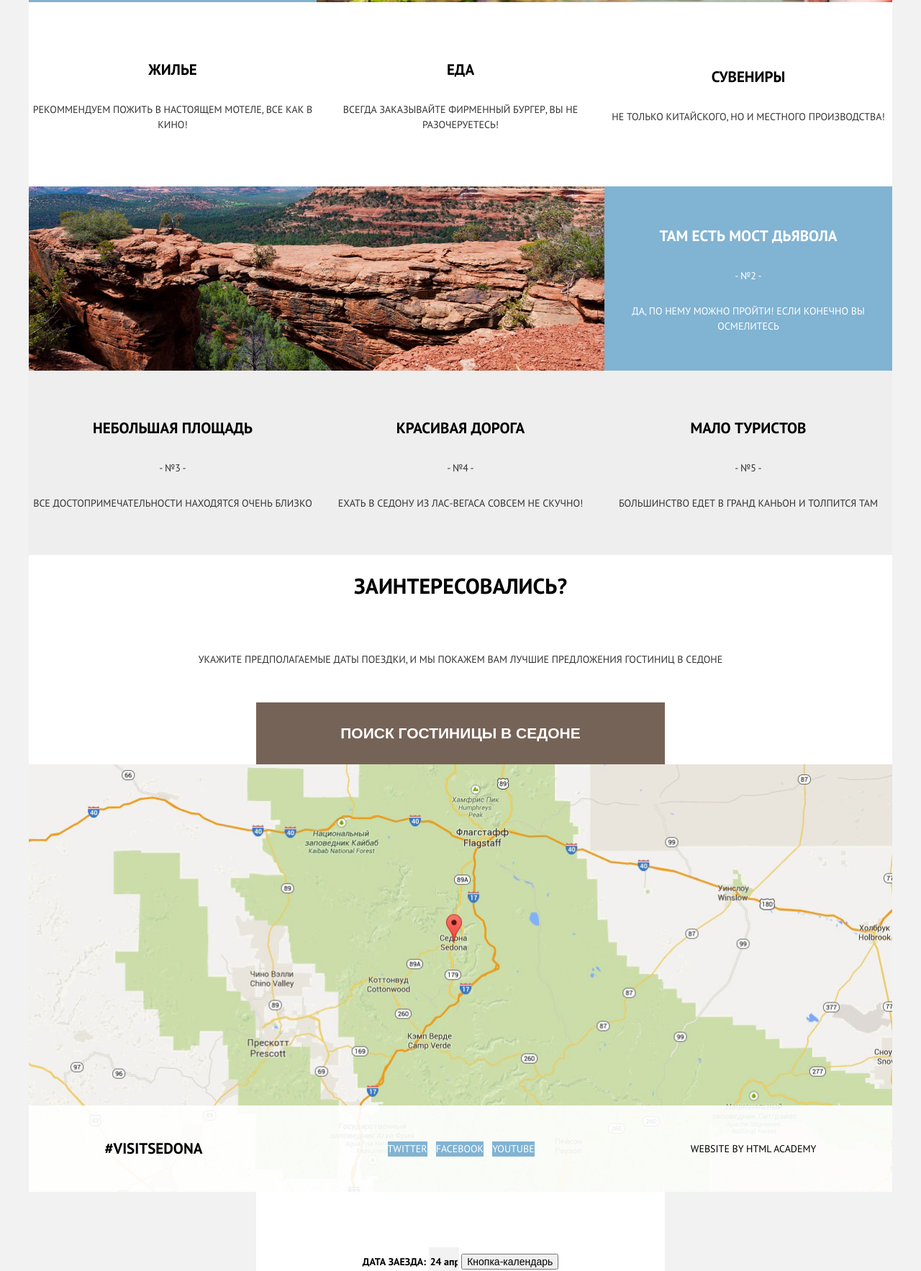
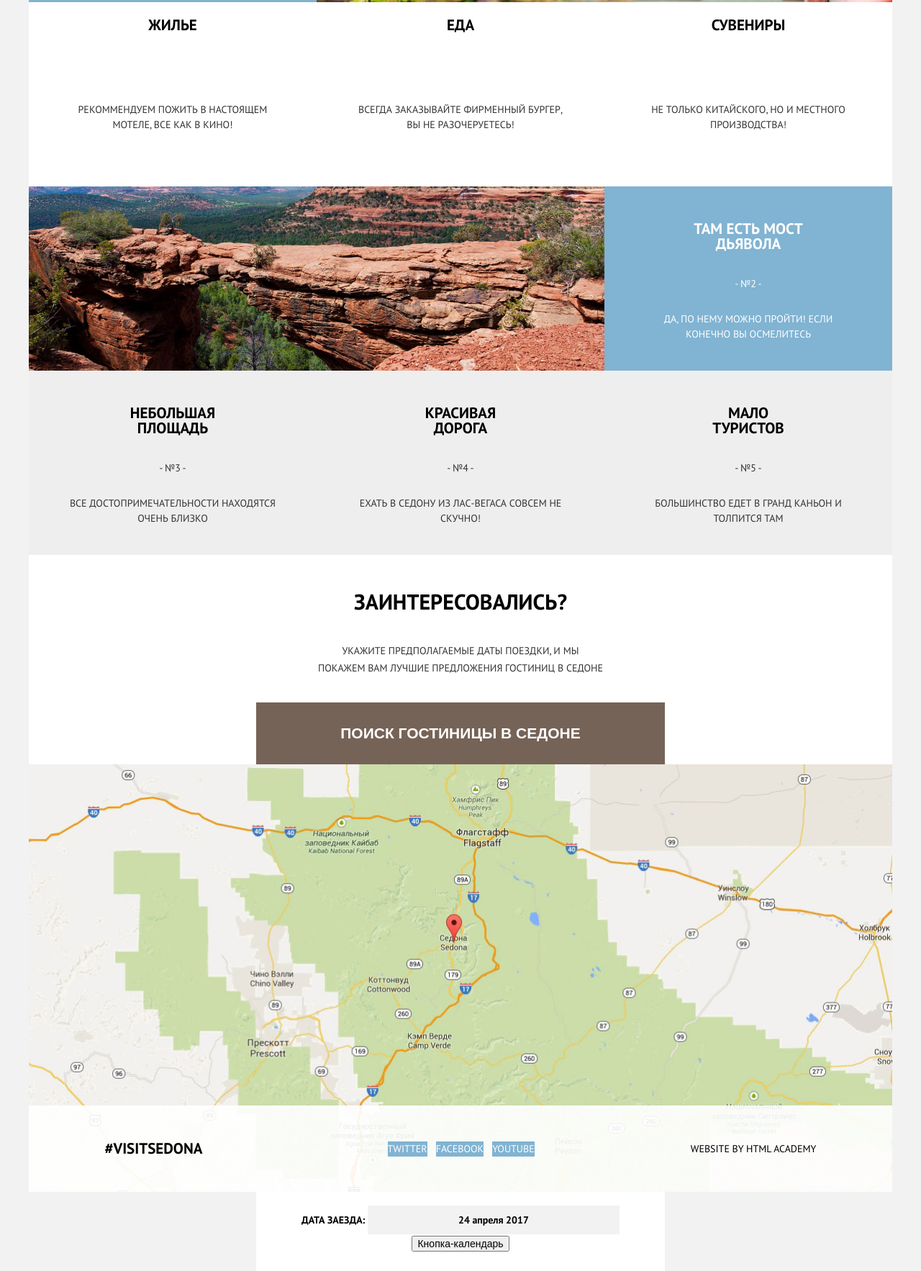
Before and after one commit to Loovark/535477-sedona, a plain HTML site: page index.html in a window 1280 px wide. Shown: the part 1034-2800 px from the top of the page at 72% size. Drawn offline with Linux system fonts and the light colour scheme.

Commit message:
Сетка - главная, доработка

```diff
--- a/css/style.css
+++ b/css/style.css
@@ -226,6 +226,15 @@ h3 {
   flex-direction: column;
   justify-content: center;
   align-items: center;
+  flex-wrap: wrap;
+}
+
+.reason-title {
+  width: 40%;
+}
+
+.reason-comment {
+  width: 75%;
 }
 
 .recommendation {
@@ -236,6 +245,12 @@ h3 {
   flex-direction: column;
   justify-content: center;
   align-items: center;
+  flex-wrap: wrap;
+}
+
+.recommendation-text {
+  width: 75%;
+  margin: auto;
 }
 
 .search {
@@ -247,13 +262,31 @@ h3 {
   align-items: center;
 }
 
+.search-text-block {
+  width: 33%;
+  display: flex;
+  flex-direction: column;
+  justify-content: flex-start;
+  align-items: center;
+  flex-wrap: wrap;
+  margin: auto;
+}
+
 .search-title {
   font-size: 30px;
   line-height: 36px;
+  display: flex;
+  flex-direction: column;
+  justify-content: center;
+  align-items: center;
 }
 
 .search-text {
   line-height: 24px;
+  display: flex;
+  flex-direction: column;
+  justify-content: center;
+  align-items: center;
 }
 
 .open-search {
@@ -353,14 +386,12 @@ h3 {
   background-color: #ffffff;
   display: flex;
   flex-direction: column;
-  justify-content: center;
+  justify-content: space-around;
   align-items: center;
 }
 
 .search-input {
-  width: 38px;
-  min-height: 38px;
-  font-family: inherit;
+    font-family: inherit;
   font-size: inherit;
   line-height: inherit;
   font-weight: bold;
@@ -378,8 +409,23 @@ h3 {
   border: 2px solid #ebebeb;
 }
 
+.date-input {
+  width: 346px;
+  height: 38px;
+  text-align: center;
+}
+
+.guests-number {
+  width: 38px;
+  height: 38px;
+  text-align: center;
+}
+
 .button-minus,
 .button-plus {
+  width: 38px;
+  min-height: 38px;
+  margin: 0;
   font-family: inherit;
   font-size: inherit;
   line-height: inherit;
@@ -403,24 +449,27 @@ h3 {
   color: #81b3d2;
 }
 
-.guests-number {
-  text-align: center;
-}
 
 .combining-row {
   display: flex;
   flex-direction: row;
-  justify-content: flex-start;
+  justify-content: space-between;
   align-items: center;
 }
 
 .search-button {
+  width: 458px;
+  height: 58px;
   font-family: inherit;
   font-size: 21px;
   line-height: inherit;
   color: #ffffff;
   background-color: #81b3d2;
   text-align: center;
+  display: flex;
+  flex-direction: column;
+  justify-content: center;
+  align-items: center;
 }
 
 .search-button:hover {
--- a/index.html
+++ b/index.html
@@ -87,8 +87,10 @@
         </ul>
       </div>
       <section class="search">
-        <h2 class="search-title">Заинтересовались?</h2>
-        <p class="search-text">Укажите предполагаемые даты поездки, и мы покажем Вам лучшие предложения гостиниц в Седоне</p>
+        <div class="search-text-block">
+          <h2 class="search-title">Заинтересовались?</h2>
+          <p class="search-text">Укажите предполагаемые даты поездки, и мы покажем Вам лучшие предложения гостиниц в Седоне</p>
+        </div>
         <button type="button" class="open-search">Поиск гостиницы в Седоне</button>
       </section>
     </main>
@@ -113,12 +115,12 @@
       <form class="search-form" action="#" method="post">
         <p class="search-item">
           <label for="arrival-id">Дата заезда:</label>
-          <input class="search-input" id="arrival-id" type="text" name="arrival-date" value="24 апреля 2017" placeholder="Укажите дату">
+          <input class="search-input date-input" id="arrival-id" type="text" name="arrival-date" value="24 апреля 2017" placeholder="Укажите дату">
           <button type="button" class="calendar">Кнопка-календарь<!-- Тут будет иконка-кнопка, открывающая календарь согласно ТЗ --></button>
         </p>
         <p class="search-item">
           <label for="departure-id">Дата выезда:</label>
-          <input class="search-input" id="departure-id" type="text" name="departure-date" value="4 июля 2017" placeholder="Укажите дату">
+          <input class="search-input date-input" id="departure-id" type="text" name="departure-date" value="4 июля 2017" placeholder="Укажите дату">
           <button type="button" class="calendar">Кнопка-календарь<!-- Тут будет иконка-кнопка, открывающая календарь согласно ТЗ --></button>
         </p>
         <div class="combining-row">
```
